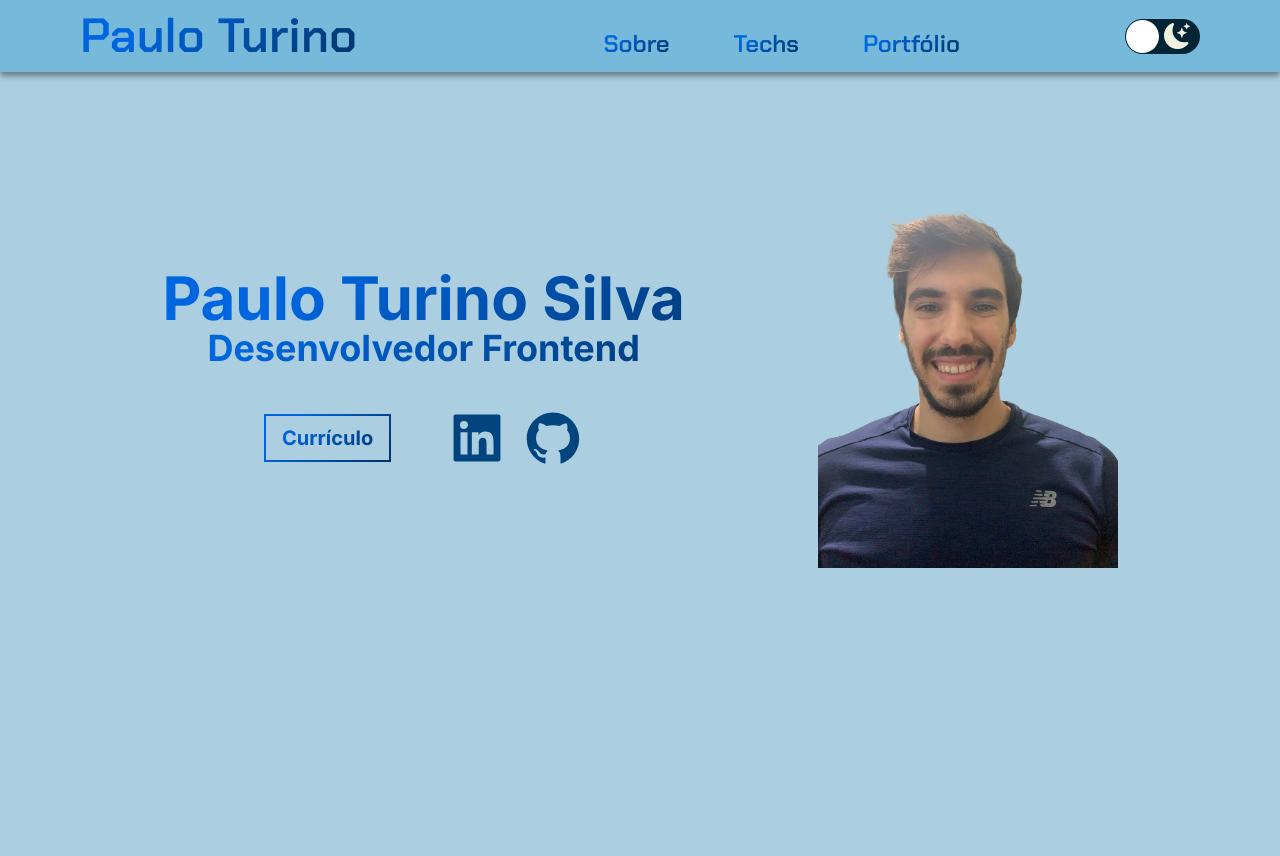
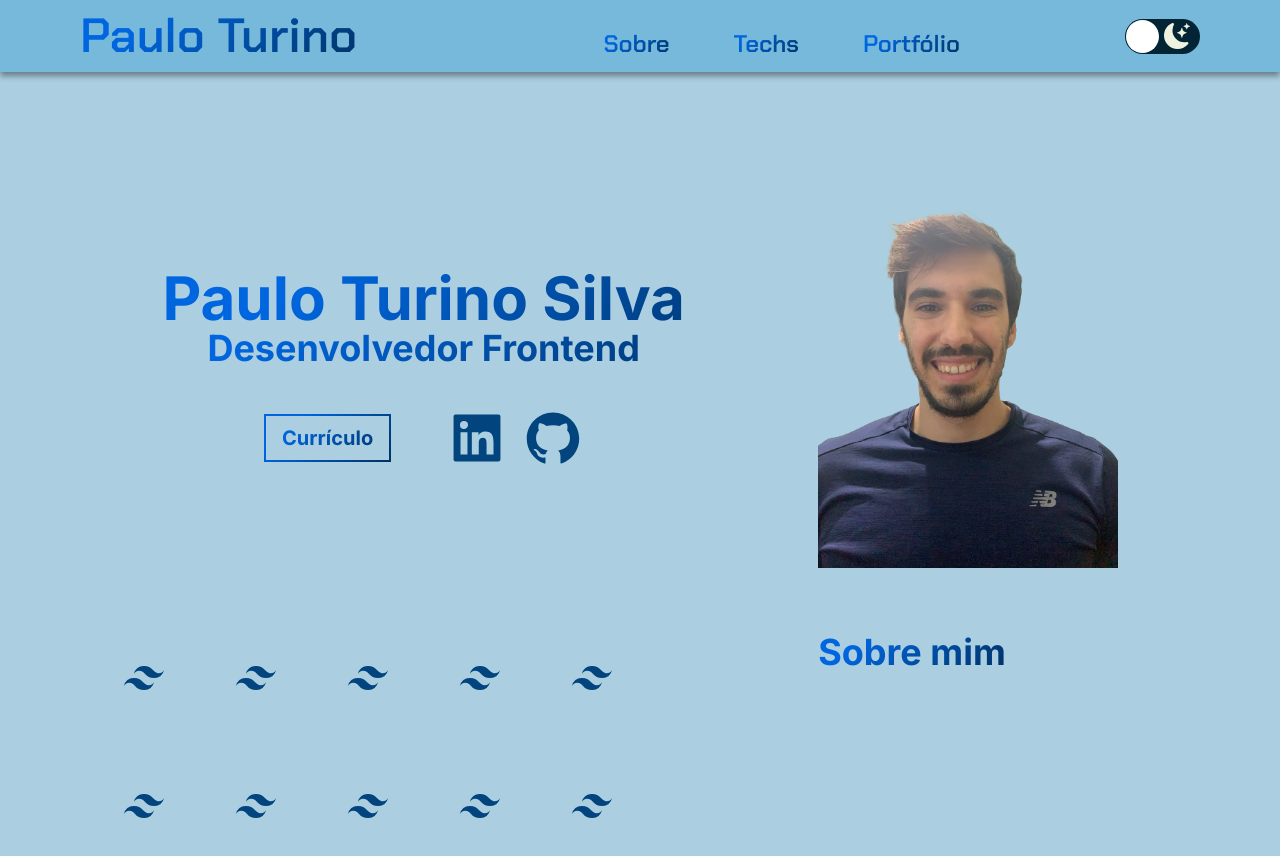
Before and after one commit to TurinoS/TurinoS-Portfolio, a Next.js app: page / in a window 1280 px wide. Shown: the top 856 px of the page. Built offline with nearby package versions, Linux system fonts and the light colour scheme.

Commit message:
iniciando implementação do about

```diff
--- a/package.json
+++ b/package.json
@@ -15,6 +15,7 @@
     "@types/react-dom": "18.2.7",
     "aos": "^2.3.4",
     "autoprefixer": "10.4.15",
+    "devicon": "^2.15.1",
     "eslint": "8.49.0",
     "eslint-config-next": "13.4.19",
     "next": "13.4.19",
@@ -23,6 +24,7 @@
     "react": "18.2.0",
     "react-dom": "18.2.0",
     "react-icons": "^4.11.0",
+    "react-parallax-tilt": "^1.7.166",
     "react-simple-typewriter": "^5.0.1",
     "react-switch": "^7.0.0",
     "tailwindcss": "3.3.3",
--- a/src/app/layout.tsx
+++ b/src/app/layout.tsx
@@ -7,8 +7,8 @@ import ThemeProvider from '@/context/ThemeProvider'
 const inter = Inter({ subsets: ['latin'] })
 
 export const metadata: Metadata = {
-  title: 'Create Next App',
-  description: 'Generated by create next app',
+  title: 'Paulo Turino Silva',
+  description: 'Generated by Paulo Turino Silva',
 }
 
 export default function RootLayout({
--- a/src/app/page.tsx
+++ b/src/app/page.tsx
@@ -1,11 +1,16 @@
 'use client'
 
+import About from "@/components/About"
 import Banner from "@/components/Banner"
+import AOS from 'aos';
+import 'aos/dist/aos.css';
+AOS.init();
 
 export default function Home() {
   return (
     <main className="flex min-h-screen flex-col items-center justify-between p-24">
       <Banner />
+      <About />
     </main>
   )
 }
--- /dev/null
+++ b/src/components/About.tsx
@@ -0,0 +1,44 @@
+import { techs } from "@/lists/techs";
+import { useTheme } from "next-themes";
+import Tilt from "react-parallax-tilt";
+import { BiLogoTailwindCss } from 'react-icons/bi'
+
+export default function About() {
+  const { theme } = useTheme();
+
+  return (
+    <section className="flex justify-between w-full my-16" id="about">
+      <div
+        className={`w-1/2 ${theme === "dark" ? "dark-text-gradient" : "text-gradient"}`}
+      >
+        <div
+          className="flex gap-4 flex-wrap"
+          data-aos="fade-right"
+          data-aos-duration="1300"
+        >
+          {techs.map((tech, index) => (
+            <Tilt tiltReverse={true} scale={1.05} key={index}>
+              <div className="group duration-500 hover:scale-105 rounded-xl flex flex-col hover:-translate-y-2 justify-center text-center items-center w-24 p:14 h-28 overflow-hidden">
+                <span className={`${tech.icon} group-hover:translate-y-[-10%] group-hover:scale-110 duration-500 text-5xl ${theme === "dark" ? "dark-text-gradient" : "text-gradient"}`}><BiLogoTailwindCss /></span>
+                <p className={`translate-y-[200%] duration-500 group-hover:translate-y-1 font-semibold text-sm ${theme === "dark" ? "dark-text-gradient" : "text-gradient"}`}>{tech.name}</p>
+              </div>
+            </Tilt>
+          ))}
+        </div>
+
+        <div
+          className={`flex flex-col justify-center items-center m-auto ${
+            theme === "dark" ? "dark-text-gradient" : "text-gradient"
+          }`}
+        ></div>
+      </div>
+      <div className="flex flex-col w-1/2"
+        data-aos="zoom-in-left"
+        data-aos-duration="1300"
+      >
+        <h2 className={`text-4xl text-center self-center font-bold ${theme === "dark" ? "dark-text-gradient" : "text-gradient"}`}>Sobre mim</h2>
+      </div>
+
+    </section>
+  );
+}
--- a/src/components/Header.tsx
+++ b/src/components/Header.tsx
@@ -12,7 +12,7 @@ export default function Header() {
     const {theme, setTheme} = useTheme();
 
     return(
-        <header className={`flex justify-between items-center py-3 px-20 bg-[var(--bg-light-secondary)] dark:bg-[var(--bg-dark-secondary)] text-5xl font-bold sticky top-0 ${chakra.className}`}
+        <header className={`flex justify-between items-center py-3 px-20 bg-[var(--bg-light-secondary)] dark:bg-[var(--bg-dark-secondary)] text-5xl font-bold sticky top-0 z-20 ${chakra.className}`}
             style={{boxShadow: '0px 4px 6px rgba(0, 0, 0, 0.4)'}}
         >
             <div className={`${theme === 'dark' ? 'dark-text-gradient' : 'text-gradient'}`}>
--- /dev/null
+++ b/src/lists/techs.ts
@@ -0,0 +1,47 @@
+type TechsTypes = {
+    name: string;
+    icon: string;
+}
+
+export const techs: TechsTypes[] = [
+  {
+    name: "HTML",
+    icon: "devicon-html5-plain",
+  },
+  {
+    name: "CSS",
+    icon: "devicon-css3-plain",
+  },
+  {
+    name: "JS",
+    icon: "devicon-javascript-plain",
+  },
+  {
+    name: "Git",
+    icon: "devicon-git-plain",
+  },
+  {
+    name: "GitHub",
+    icon: "devicon-github-plain",
+  },
+  {
+    name: "Tailwind",
+    icon: "devicon-tailwindcss-plain",
+  },
+  {
+    name: "React",
+    icon: "devicon-react-plain",
+  },
+  {
+    name: "Typescript",
+    icon: "devicon-typescript-plain",
+  },
+  {
+    name: "Next",
+    icon: "devicon-nextjs-original",
+  },
+  {
+    name: "Node",
+    icon: "devicon-nodejs-plain",
+  }
+];
```
Also changed, not shown: 1 other file (tests, documents, lock files or other folders).
